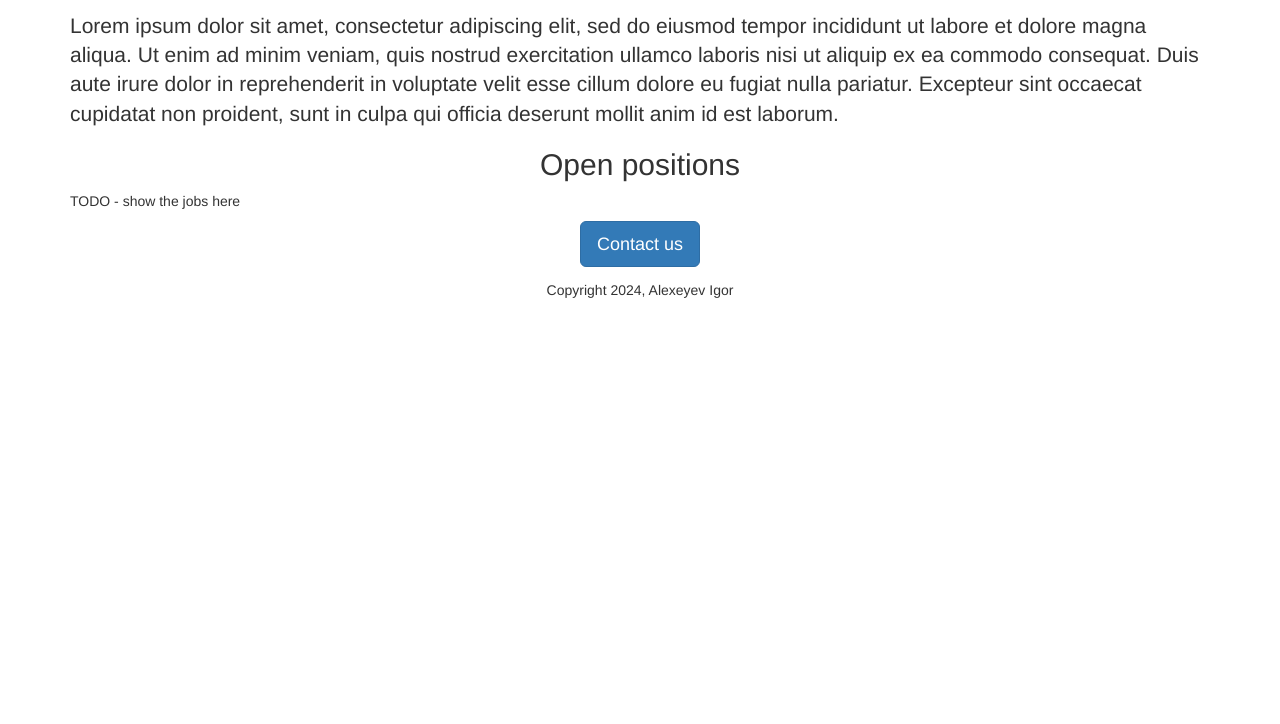
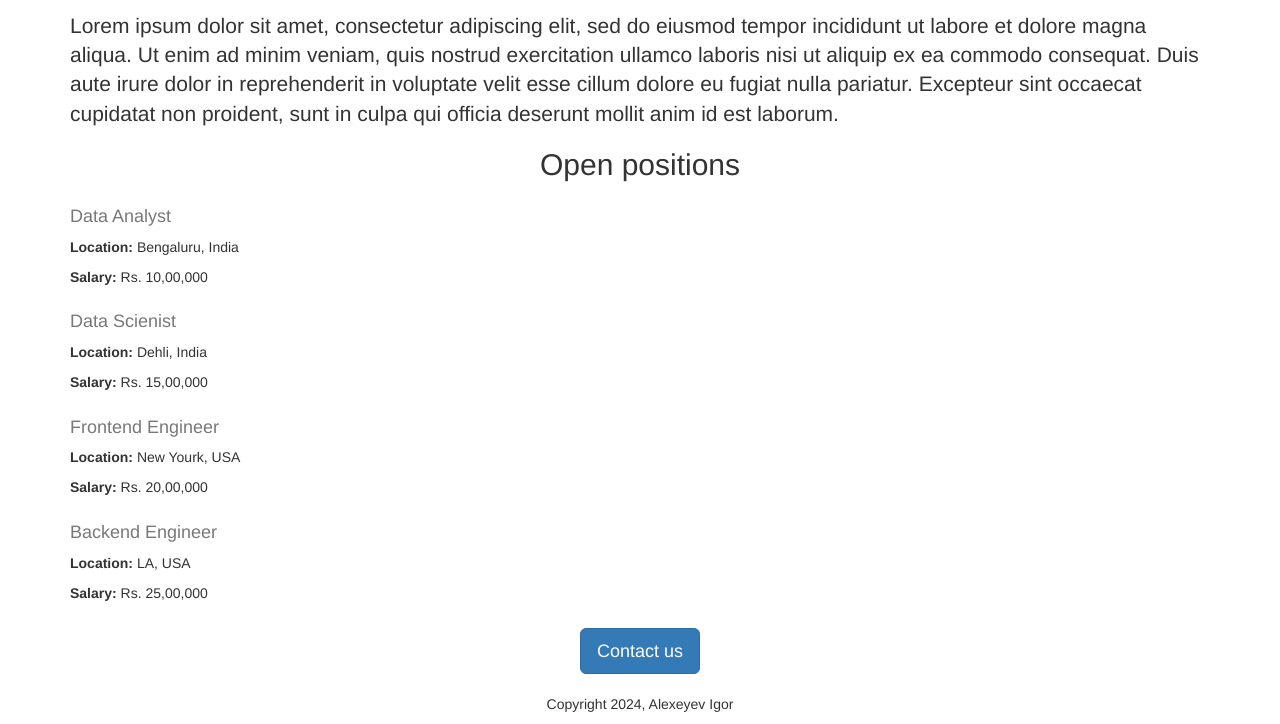
Before and after one commit to ialexeyev/cmap, a Flask app: page / in a window 1280 px wide. Shown: the part 362-1086 px from the top of the page. Before the commit the page ends 660 px from the top, so only its background shows below. Run offline with Flask 3, Linux system fonts and the light colour scheme.

Commit message:
5. Using dynamic data

```diff
--- a/app.py
+++ b/app.py
@@ -2,13 +2,40 @@ from flask import Flask, render_template
 
 app = Flask(__name__)
 
+JOBS = [
+    {
+        'id': 1,
+        'title': 'Data Analyst',
+        'location': 'Bengaluru, India',
+        'salary': 'Rs. 10,00,000'
+    },
+    {
+        'id': 2,
+        'title': 'Data Scienist',
+        'location': 'Dehli, India',
+        'salary': 'Rs. 15,00,000'
+    },
+    {
+        'id': 3,
+        'title': 'Frontend Engineer',
+        'location': 'New Yourk, USA',
+        'salary': 'Rs. 20,00,000'
+    },
+    {
+        'id': 2,
+        'title': 'Backend Engineer',
+        'location': 'LA, USA',
+        'salary': 'Rs. 25,00,000'
+    },
+]
+
 
 @app.route('/')
 def hello_world():
-  return render_template('home.html')
+  return render_template('home.html', companyName='HYUNDAI', jobs=JOBS)
 
 
 if (__name__ == '__main__'):
   app.run(host='0.0.0.0', debug=True)
 
-  #finished on 57.27
+  #finished on 1.18.27
--- a/templates/home.html
+++ b/templates/home.html
@@ -17,7 +17,7 @@
   <body>
     <div class = "container">
      <header>
-      <h1 class = "text-center mt-2 mb-4">HYUNDAI CAREERS</h1>
+      <h1 class = "text-center mt-2 mb-4">{{companyName}} CAREERS</h1>
       <img src = "https://8f4f07f0-1a05-47ca-8523-ac909f804749-00-1hx7i1h10t0gl.pike.repl.co/static/career.jpg" alt = "Hyundai careers main page" id = "banner" class = "img-fluid">
     </header>
     <main>
@@ -25,12 +25,20 @@
         <p class = "lead">Lorem ipsum dolor sit amet, consectetur adipiscing elit, sed           do eiusmod tempor incididunt ut labore et dolore magna aliqua. Ut         enim ad minim veniam, quis nostrud exercitation ullamco laboris           nisi ut aliquip ex ea commodo consequat. Duis aute irure dolor in         reprehenderit in voluptate velit esse cillum dolore eu fugiat             nulla pariatur. Excepteur sint occaecat cupidatat non proident,           sunt in culpa qui officia deserunt mollit anim id est laborum.
         </p>
         <h2 class = "text-center mt-2 mb-4">Open positions</h2>
-        <p>TODO - show the jobs here</p>
+        <p>
+          {% for job in jobs %}
+            <div style = "margin-bottom: 2vw;">
+              <h4 style = "color:rgb(120,120,120); margin-top: 2vw">{{job['title']}}</h4>
+              <p><b>Location:</b> {{job['location']}}</p>
+              <p><b>Salary:</b> {{job['salary']}}</p>
+            </div>
+          {% endfor %}
+        </p>
     </main>
     <footer>
       <div class = "text-center">
         <button class = "btn btn-primary btn-lg">Contact us</button>
-        <p style = "margin-top: 1vw">Copyright 2024, Alexeyev Igor</p>
+        <p style = "margin-top: 1.5vw">Copyright 2024, Alexeyev Igor</p>
       </div>
      </footer>
     </div>
```
